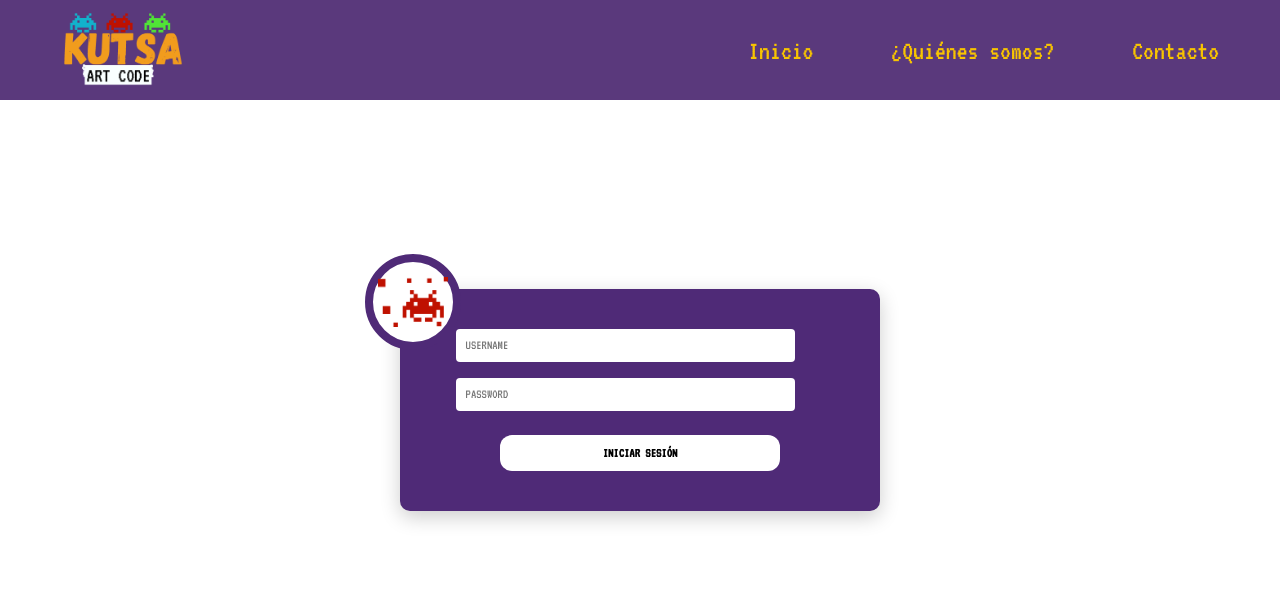
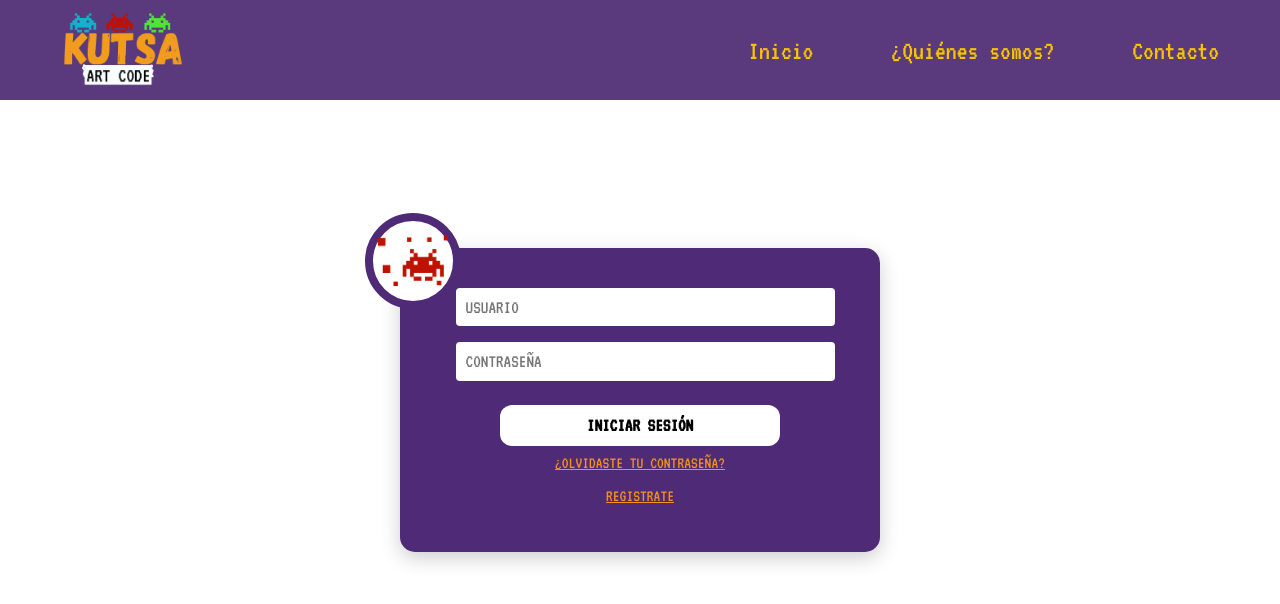
Before and after one commit to MarlonAngarita/Proyecto_final_v2, an Angular app in the folder Frontend/: page /login in a window 1280 px wide. Shown: the top 604 px of the page. Built offline with nearby package versions, Linux system fonts and the light colour scheme.

Commit message:
subiendo login actualizado

```diff
--- a/Frontend/src/app/pages/Login/login.css
+++ b/Frontend/src/app/pages/Login/login.css
@@ -19,7 +19,8 @@ body, html {
 /* Caja morada */
 .login-card {
   background-color: #4F2A77; /* morado oscuro */
-  border-radius: 10px;
+  border-radius: 15px;
+
   padding: 2rem 2.5rem 2.5rem;
   position: relative;
   width: 400px;
@@ -47,17 +48,20 @@ body, html {
   height: 50px;
 }
 
-/* Inputs */
+/* Botones usuario y contraseña */
 form input {
-  width: 80%;
+  width: 90%;
   padding: 0.6rem;
+  font-size: 19px;
+
+
   margin: 0.5rem 1rem   ;
   border: none;
   border-radius: 4px;
   font-family: 'VT323', monospace;
 }
 
-/* Botón */
+/* Botón iniciar secion  */
 form button {
   width: 70%;
   margin: 1rem auto 0;
@@ -66,6 +70,7 @@ form button {
   background-color: white;
   color: #000;
   border: none;
+  font-size: 19px;
   font-family: 'VT323', monospace;
   font-weight: bold;
   display: block;
@@ -76,3 +81,23 @@ form button {
 form button:hover {
   background-color: #df2727;
 }
+/* Botones en transparencia*/
+.link-button {
+  background: none;
+  border: none;
+  color: #F2921D ;
+  text-decoration: underline;
+  font-family: 'VT323', monospace;
+  align-items: center;
+
+  font-size: 17px;
+  cursor: pointer;
+  padding: 0.5rem 0;
+  margin: 0 auto;
+  display: block;
+  text-align: center;
+}
+
+.link-button:hover {
+  color:#F2CA52  ;
+}
--- a/Frontend/src/app/pages/Login/login.html
+++ b/Frontend/src/app/pages/Login/login.html
@@ -1,17 +1,17 @@
 <div class="login-wrapper">
   <div class="login-card">
     <div class="icon-circle">
-          <img src="/assets/rojo.png" alt="rojo claro " class="rojo" />
-
-
-
-
+      <img src="/assets/rojo.png" alt="rojo claro" class="rojo" />
     </div>
 
     <form>
-      <input class="small-input" type="text" placeholder="USERNAME" />
-      <input class="small-input" type="password" placeholder="PASSWORD" />
+      <input class="small-input" type="text" placeholder="USUARIO" />
+      <input class="small-input" type="password" placeholder="CONTRASEÑA" />
       <button type="submit">INICIAR SESIÓN</button>
     </form>
+
+    <!-- Enlaces estilo botón -->
+    <button class="link-button">¿OLVIDASTE TU CONTRASEÑA?</button>
+    <button class="link-button">REGISTRATE</button>
   </div>
 </div>
```
